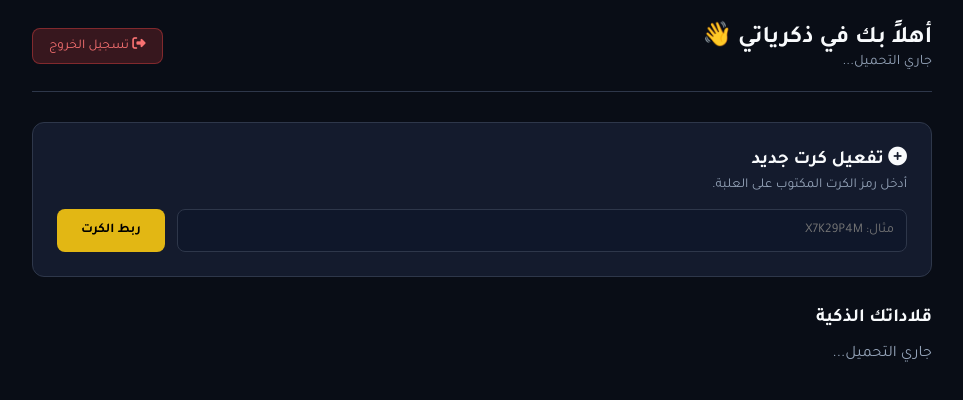
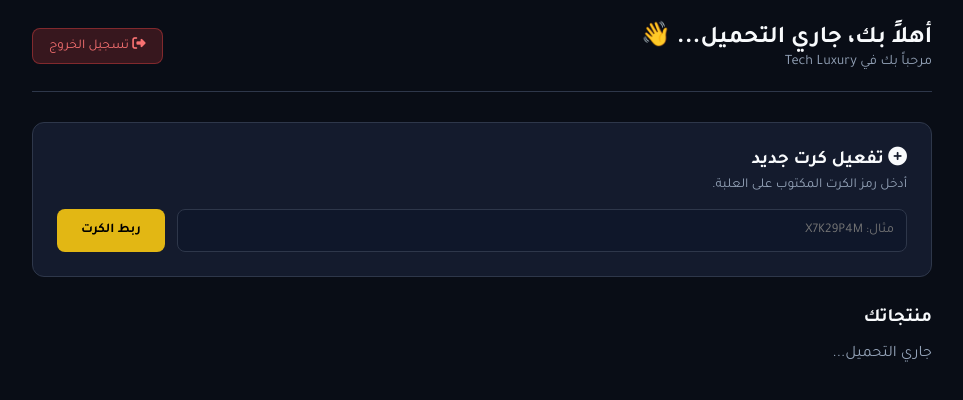
Before and after one commit to mahmoudalameh/TechLuxury, a plain HTML site: page html/customer-dashboard.html in a window 1280 px wide. Shown: the whole page, without its empty margins (158-1121 px from the left). Drawn offline with Linux system fonts and the light colour scheme; no server answers.

Commit message:
Update customer-dashboard.html

```diff
--- a/html/customer-dashboard.html
+++ b/html/customer-dashboard.html
@@ -430,10 +430,19 @@
     <div class="container">
         <header>
             <div>
-                <h2>أهلاً بك في ذكرياتي 👋</h2>
-                <p style="color: var(--text-muted); font-size: 0.9rem;" id="userEmail">جاري التحميل...</p>
+                <h2>
+                    أهلاً بك، <span id="userName">جاري التحميل...</span> 👋
+                </h2>
+
+                <p style="color: var(--text-muted); font-size: 0.9rem;">
+                    مرحباً بك في Tech Luxury
+                </p>
             </div>
-            <button id="btnLogout" class="btn-logout"><i class="fa-solid fa-right-from-bracket"></i> تسجيل الخروج</button>
+
+            <button id="btnLogout" class="btn-logout">
+                <i class="fa-solid fa-right-from-bracket"></i>
+                تسجيل الخروج
+            </button>
         </header>
 
         <div class="claim-card-section">
@@ -445,7 +454,7 @@
             </div>
         </div>
 
-        <h3 style="margin-bottom: 15px;">قلاداتك الذكية</h3>
+        <h3 style="margin-bottom: 15px;">منتجاتك</h3>
         <div class="cards-grid" id="myCardsList">
             <p style="color:#94a3b8;">جاري التحميل...</p>
         </div>
```
